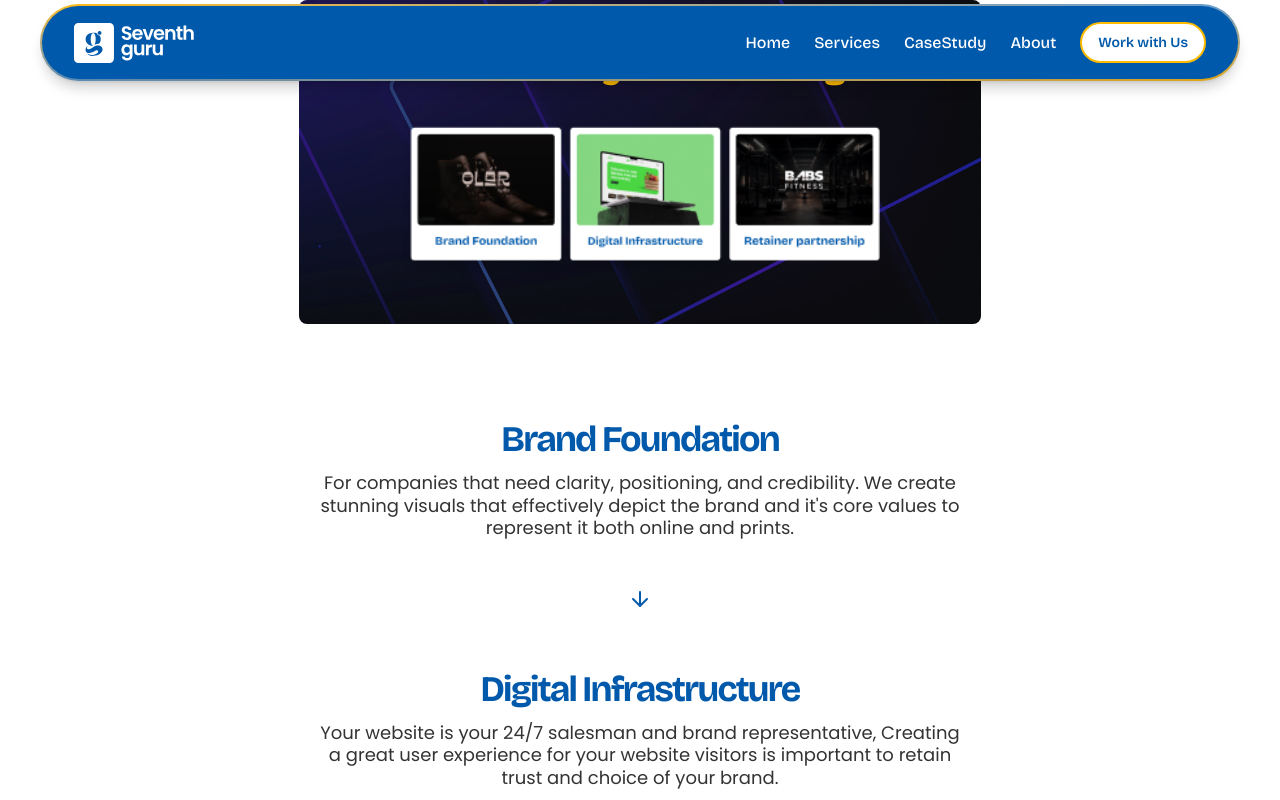
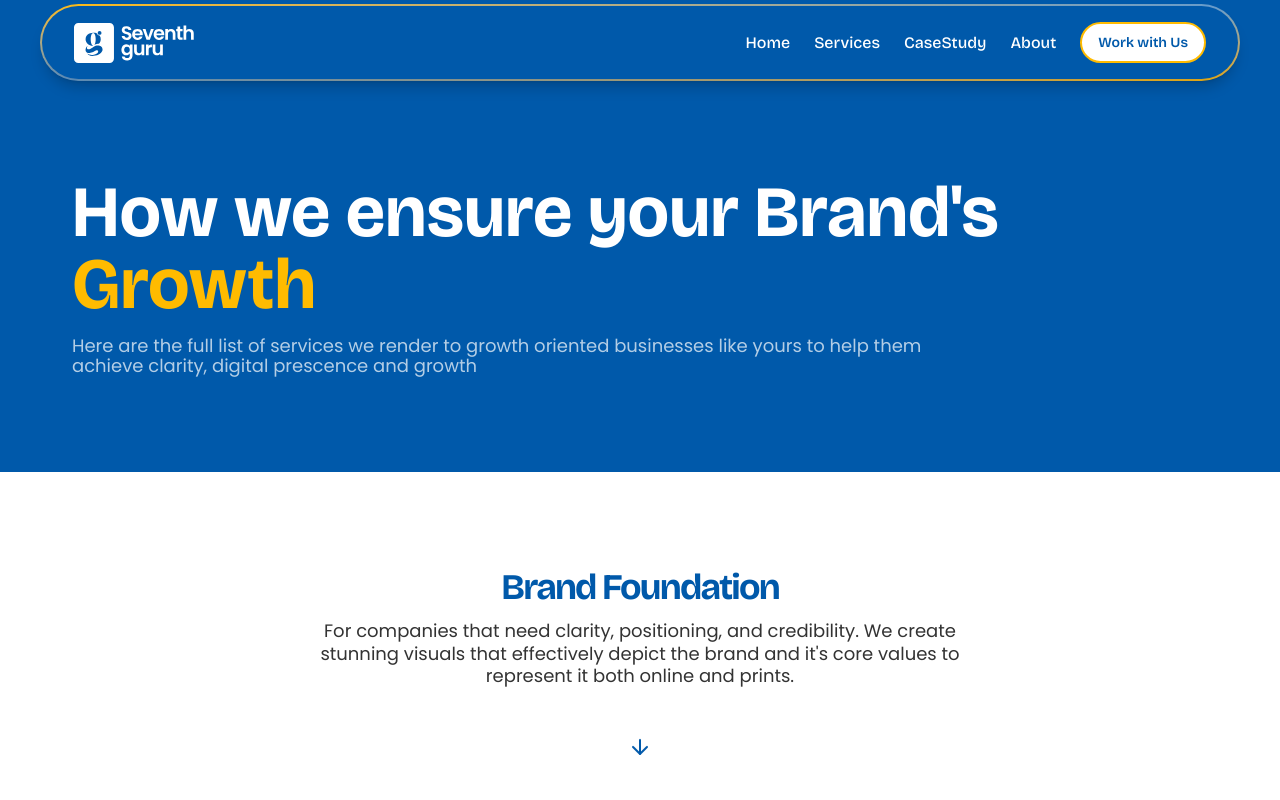
Before and after one commit to Thatboycalledolar/seventh-guru-website, a React (Vite) app: page /Services in a window 1280 px wide. Shown: the top 800 px of the page. Built offline with nearby package versions, Linux system fonts and the light colour scheme.

Commit message:
service page header

```diff
--- /dev/null
+++ b/src/components/ServicePageHead.jsx
@@ -0,0 +1,12 @@
+
+
+export default function ServicePageHead() {
+  return(
+    <div className="bg-(--primary-color) w-full pt-36 md:pt-44 pb-20 md:pb-24">
+      <div className="flex flex-col items-center md:items-start max-w-300 mx-auto px-8">
+        <h1 className="text-white text-5xl font-bold text-center md:text-start md:text-7xl mb-4">How we ensure your Brand's <span className="text-(--secondary-color)"> Growth</span> </h1>
+        <p className="opacity-70 text-white font-body text-sm md:text-lg leading-5 text-center md:text-start md:max-w-[80%]">Here are the full list of services we render to growth oriented businesses like yours to help them achieve clarity, digital prescence and growth</p>
+      </div>
+    </div>
+  )
+}
--- a/src/pages/Services.jsx
+++ b/src/pages/Services.jsx
@@ -3,13 +3,14 @@ import TheProcess from "../components/TheProcess";
 import ProTip from "../components/ProTip";
 import ServicesHeader from "../components/ServicesHeader";
 import Reveal from "../components/Reveal";
+import ServicePageHead from "../components/ServicePageHead";
 
 export default function Services() {
   return(
-    <div className="flex flex-col items-center w-full gap-8 ">
+    <div className="flex flex-col items-center w-full gap-8">
 
-      <Reveal>
-        <ServicesHeader />
+      <Reveal className="w-full">
+        <ServicePageHead />
       </Reveal>
       <Reveal>
         <Solution2 />
```
